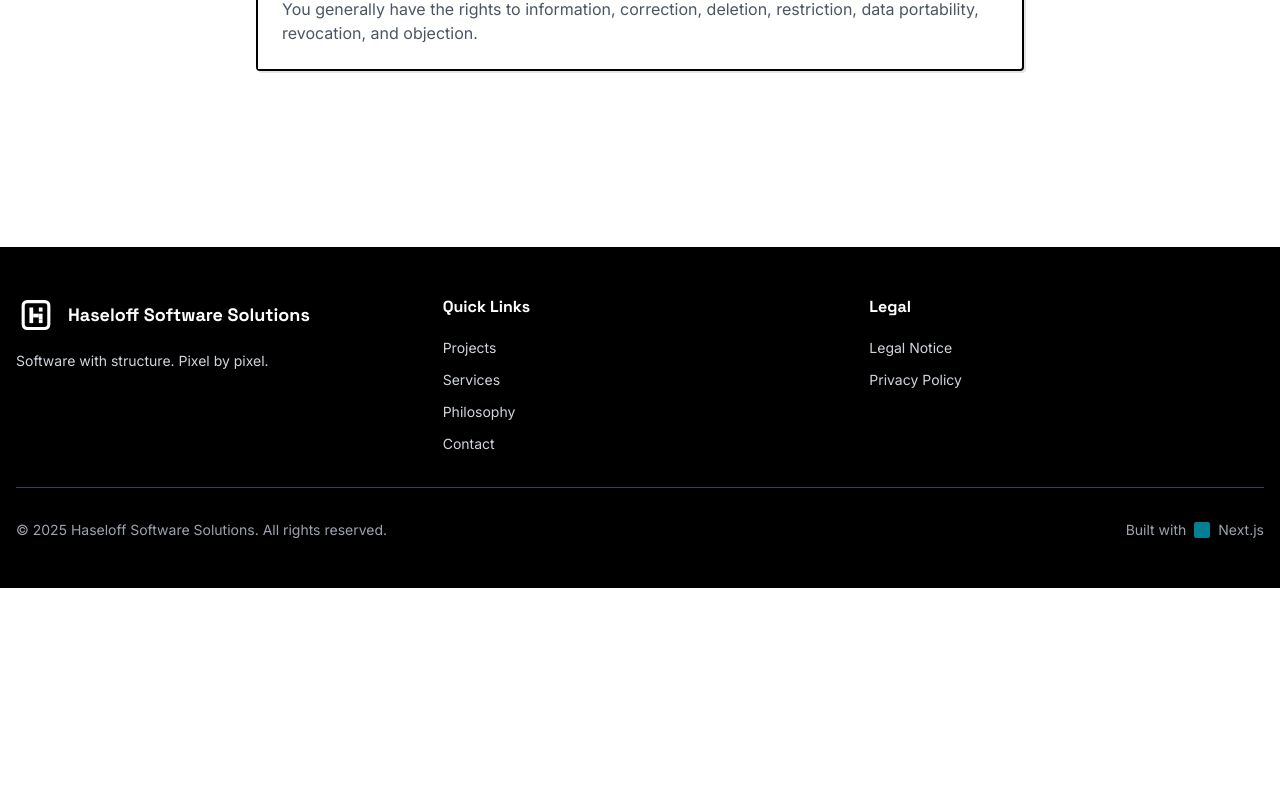
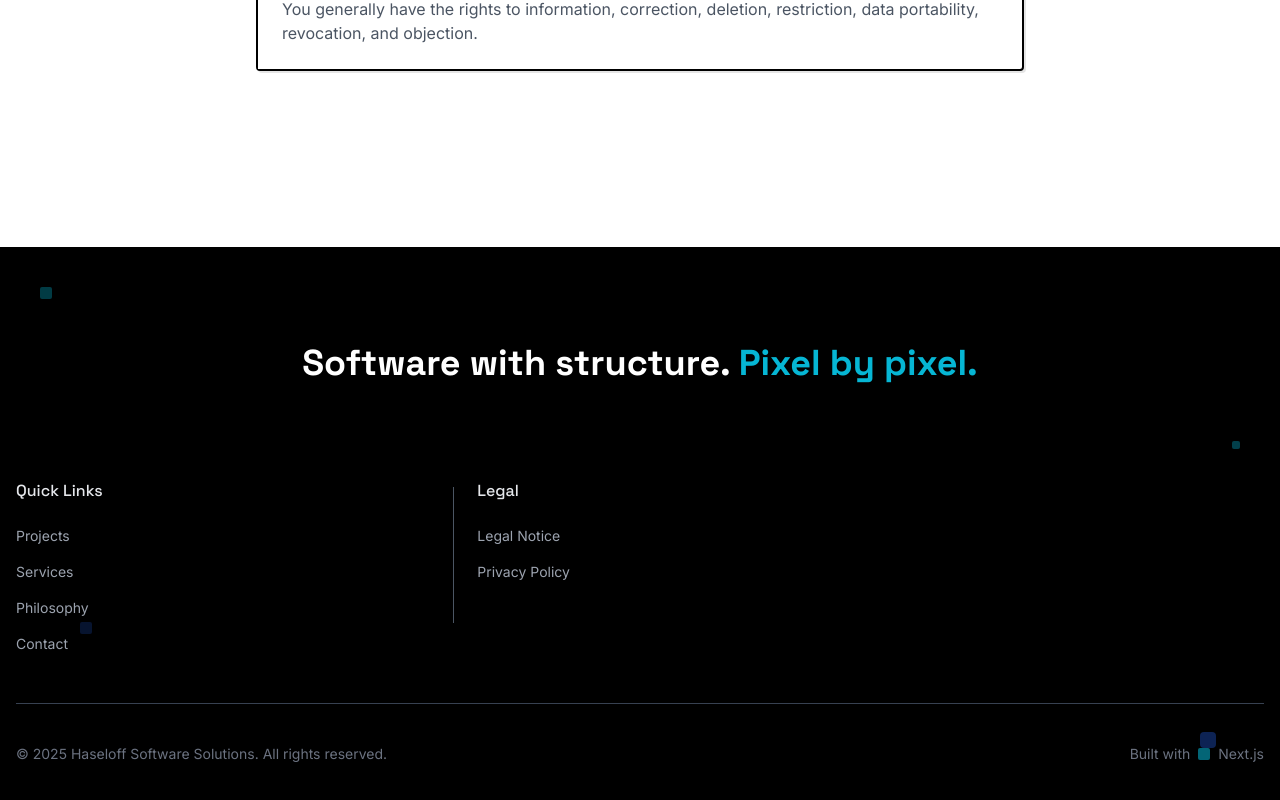
Before and after one commit to ttvtimotheus/haseloff-solutions, a Next.js app: page /en/datenschutz in a window 1280 px wide. Shown: the part 1097-1897 px from the top of the page. Before the commit the page ends 1685 px from the top, so only its background shows below. Built offline with nearby package versions, Linux system fonts and the light colour scheme.

Commit message:
feat: enhance footer design with animated pixel highlights and improved layout

```diff
--- a/src/components/Footer.tsx
+++ b/src/components/Footer.tsx
@@ -8,51 +8,45 @@ export default function Footer() {
   const t = useTranslations();
 
   return (
-    <footer className="bg-primary text-white mt-24" role="contentinfo">
-      <div className="container mx-auto px-4 py-12">
-        <div className="grid grid-cols-1 md:grid-cols-3 gap-8 mb-8">
-          {/* Company Info */}
-          <div>
-            <div className="flex items-center gap-3 mb-4">
-              <div className="relative">
-                <Image
-                  src="/nur-logo-fuer-icon.svg"
-                  alt="Haseloff Software Solutions Icon"
-                  width={40}
-                  height={40}
-                  className="w-10 h-10 filter brightness-0 invert"
-                />
-              </div>
-              <span className="font-display font-bold text-lg">
-                {t('footer.company')}
-              </span>
-            </div>
-            <p className="text-sm text-gray-300">
-              {t('footer.tagline')}
-            </p>
-          </div>
+    <footer className="bg-primary text-white mt-24 relative overflow-hidden" role="contentinfo">
+      {/* Pixel-Highlights im Hintergrund */}
+      <div className="absolute top-10 left-10 w-3 h-3 bg-accent rounded-pixel-sm animate-pulse opacity-20" />
+      <div className="absolute bottom-20 right-16 w-4 h-4 bg-secondary rounded-pixel animate-pulse opacity-15" style={{animationDelay: '1s'}} />
+      <div className="absolute top-1/3 right-10 w-2 h-2 bg-accent rounded-pixel-sm animate-pulse opacity-25" style={{animationDelay: '2s'}} />
+      <div className="absolute bottom-1/3 left-20 w-3 h-3 bg-secondary rounded-pixel-sm animate-pulse opacity-20" style={{animationDelay: '1.5s'}} />
+
+      <div className="container mx-auto px-4 py-16 relative z-10">
+        {/* Zentrierter Claim */}
+        <div className="text-center py-8 mb-16">
+          <h2 className="font-display font-bold text-2xl sm:text-3xl md:text-4xl">
+            {t('hero.title')}{' '}
+            <span className="text-accent">{t('hero.titleHighlight')}</span>
+          </h2>
+        </div>
+
+        <div className="grid grid-cols-1 md:grid-cols-3 gap-12 lg:gap-16 mb-12">
 
           {/* Quick Links */}
           <div>
-            <h3 className="font-display font-bold mb-4">Quick Links</h3>
-            <ul className="space-y-2">
+            <h3 className="font-display font-medium text-base mb-5 text-gray-200">Quick Links</h3>
+            <ul className="space-y-3">
               <li>
-                <Link href="/#projekte" className="text-sm text-gray-300 hover:text-accent transition-colors">
+                <Link href="/#projekte" className="text-sm text-gray-400 hover:text-accent hover:translate-x-[1px] transition-all duration-200">
                   {t('nav.projekte')}
                 </Link>
               </li>
               <li>
-                <Link href="/#leistungen" className="text-sm text-gray-300 hover:text-accent transition-colors">
+                <Link href="/#leistungen" className="text-sm text-gray-400 hover:text-accent hover:translate-x-[1px] transition-all duration-200">
                   {t('nav.leistungen')}
                 </Link>
               </li>
               <li>
-                <Link href="/#philosophie" className="text-sm text-gray-300 hover:text-accent transition-colors">
+                <Link href="/#philosophie" className="text-sm text-gray-400 hover:text-accent hover:translate-x-[1px] transition-all duration-200">
                   {t('nav.philosophie')}
                 </Link>
               </li>
               <li>
-                <Link href="/kontakt" className="text-sm text-gray-300 hover:text-accent transition-colors">
+                <Link href="/kontakt" className="text-sm text-gray-400 hover:text-accent hover:translate-x-[1px] transition-all duration-200">
                   {t('nav.kontakt')}
                 </Link>
               </li>
@@ -60,16 +54,17 @@ export default function Footer() {
           </div>
 
           {/* Legal */}
-          <div>
-            <h3 className="font-display font-bold mb-4">Legal</h3>
-            <ul className="space-y-2">
+          <div className="md:pl-6 relative">
+            <div className="hidden md:block absolute left-0 top-2 bottom-8 w-px bg-gray-600"></div>
+            <h3 className="font-display font-medium text-base mb-5 text-gray-200">Legal</h3>
+            <ul className="space-y-3">
               <li>
-                <Link href="/impressum" className="text-sm text-gray-300 hover:text-accent transition-colors">
+                <Link href="/impressum" className="text-sm text-gray-400 hover:text-secondary hover:translate-x-[1px] transition-all duration-200">
                   {t('nav.impressum')}
                 </Link>
               </li>
               <li>
-                <Link href="/datenschutz" className="text-sm text-gray-300 hover:text-accent transition-colors">
+                <Link href="/datenschutz" className="text-sm text-gray-400 hover:text-secondary hover:translate-x-[1px] transition-all duration-200">
                   {t('nav.datenschutz')}
                 </Link>
               </li>
@@ -78,13 +73,13 @@ export default function Footer() {
         </div>
 
         {/* Bottom Bar */}
-        <div className="border-t border-gray-700 pt-8 flex flex-col sm:flex-row items-center justify-between gap-4">
-          <p className="text-sm text-gray-400">
+        <div className="border-t border-gray-700 pt-10 flex flex-col sm:flex-row items-center justify-between gap-4">
+          <p className="text-sm text-gray-500">
             © {new Date().getFullYear()} {t('footer.company')}. {t('footer.rights')}
           </p>
-          <p className="text-sm text-gray-400 flex items-center gap-2">
+          <p className="text-sm text-gray-500 flex items-center gap-2">
             {t('footer.madeWith')}
-            <span className="inline-block w-4 h-4 bg-accent rounded-pixel-sm animate-pulse"></span>
+            <span className="inline-block w-3 h-3 bg-accent rounded-pixel-sm animate-pulse opacity-60"></span>
             Next.js
           </p>
         </div>
```
